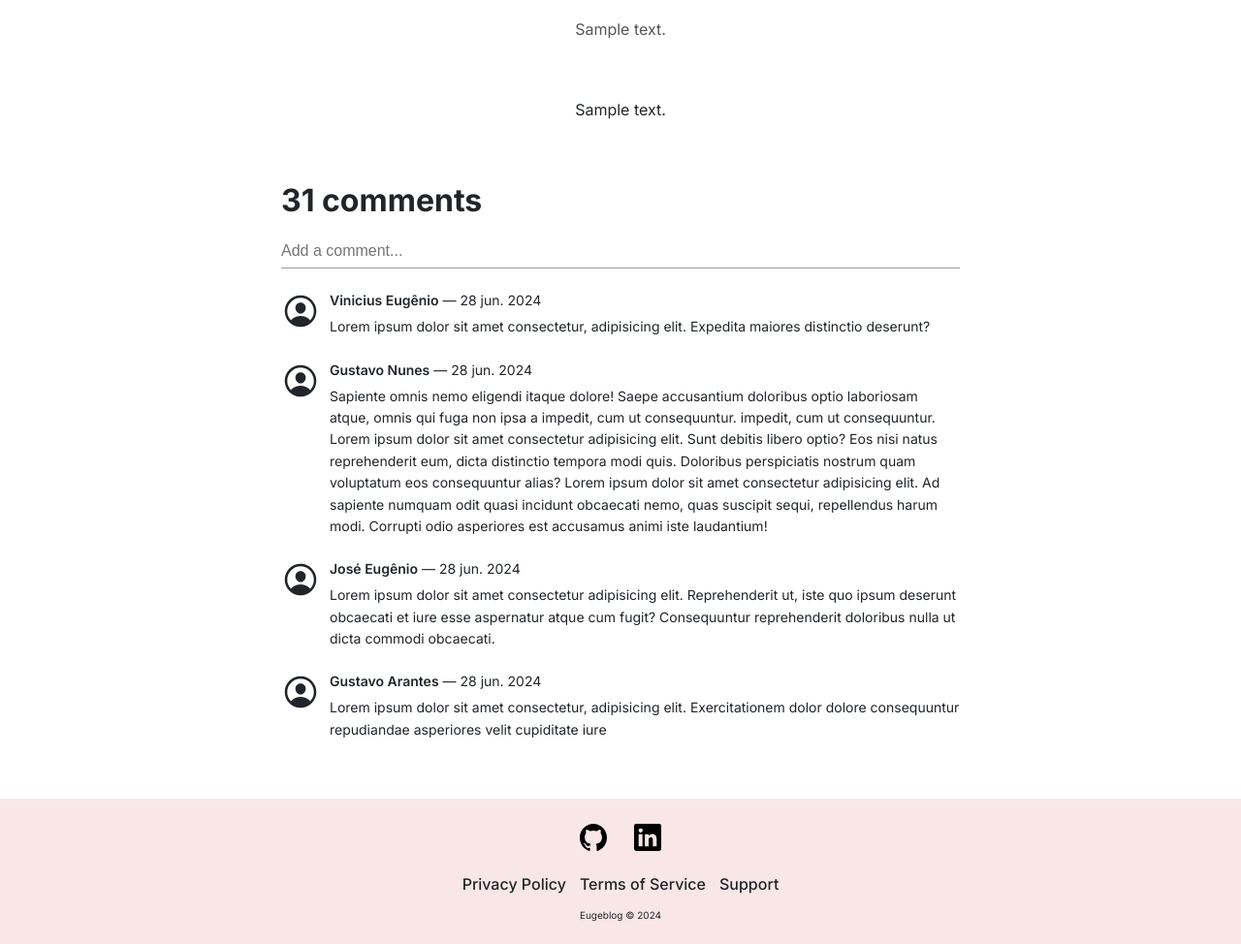
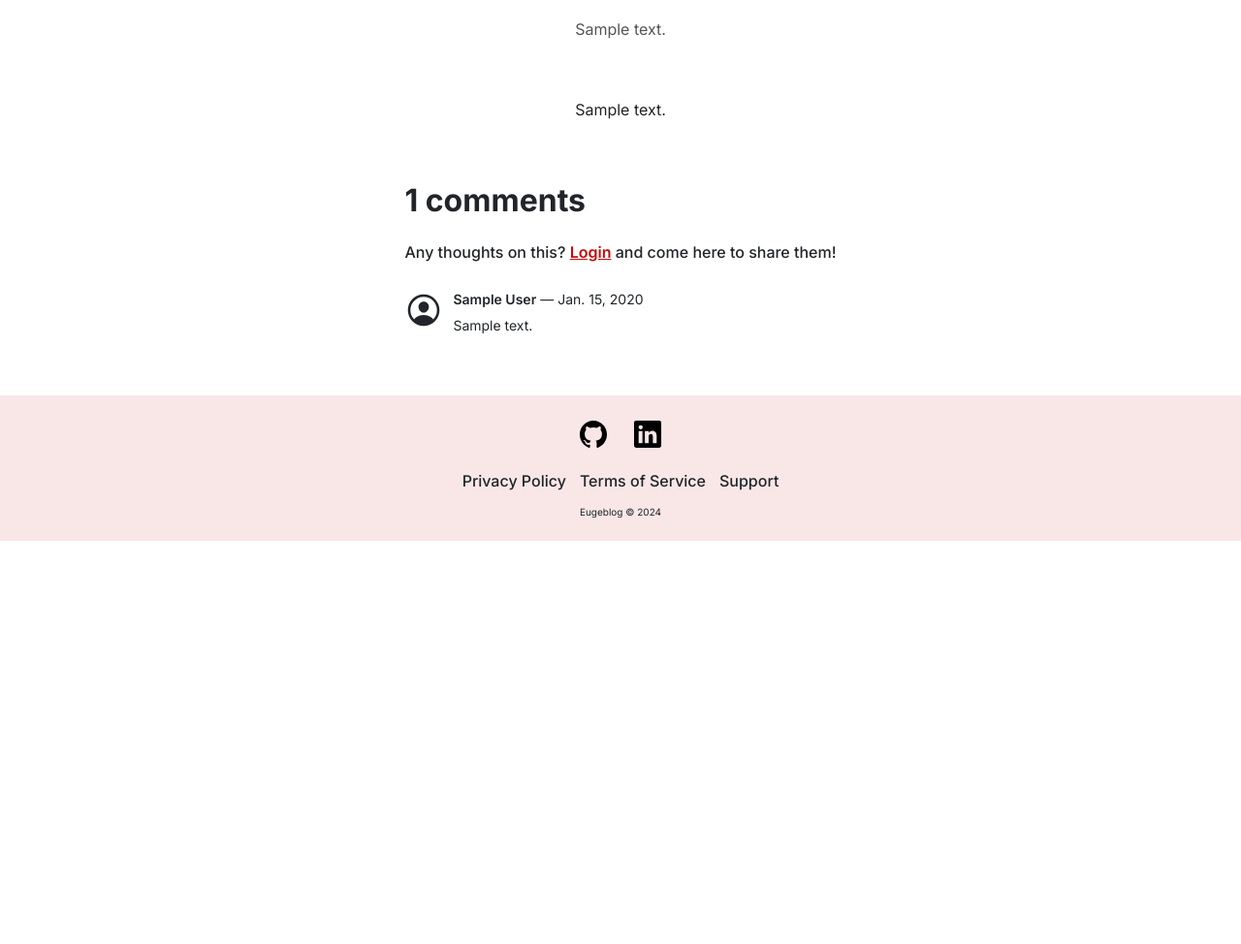
Before and after one commit to viniciuseugenio/eugeblog, a Django app: page /posts/details/1 in a window 1280 px wide. Shown: the part 534-1508 px from the top of the page at 97% size. After the commit the page ends 1092 px from the top, so only its background shows below. Run offline with Django 5.2, Linux system fonts and the light colour scheme; tables that the repository leaves empty hold one stand-in row (values such as "Sample post"); grey boxes marked "Sample" are stand-in pictures.

Commit message:
Implement comment functionality

```diff
--- a/posts/admin.py
+++ b/posts/admin.py
@@ -1,5 +1,5 @@
 from django.contrib import admin
-from .models import Category, Post
+from .models import Category, Post, Comment
 from django_summernote.admin import SummernoteModelAdmin
 
 
@@ -18,3 +18,4 @@ class PostAdmin(SummernoteModelAdmin):
 
 
 admin.site.register(Category)
+admin.site.register(Comment)
--- a/posts/models.py
+++ b/posts/models.py
@@ -22,6 +22,7 @@ class Post(models.Model):
     author = models.ForeignKey(
         User, null=True, on_delete=models.SET_NULL, verbose_name=_("Author")
     )
+
     image = ResizedImageField(
         size=[1366, 768],
         scale=2,
@@ -50,3 +51,19 @@ class Post(models.Model):
 
     def __str__(self):
         return self.title
+
+
+class Comment(models.Model):
+    post = models.ForeignKey(Post, on_delete=models.CASCADE, verbose_name=_("Post"))
+    author = models.ForeignKey(
+        User, null=True, on_delete=models.SET_NULL, verbose_name=_("Author")
+    )
+    comment = models.TextField()
+    created_at = models.DateTimeField(auto_now_add=True)
+
+    class Meta:
+        verbose_name = _("Comment")
+        verbose_name_plural = _("Comments")
+
+    def __str__(self):
+        return f"{self.author} - {self.post} ({self.post.pk})"
--- a/posts/templates/posts/details.html
+++ b/posts/templates/posts/details.html
@@ -47,15 +47,36 @@
       </div>
 
       <div class="post-comments-container">
-        <h3 class="comments-counter">31 comments</h3>
+        <h3 class="comments-counter">{{ qty_comments }} comments</h3>
 
-        <input
+        {% if request.user.is_authenticated %}
+          <form action="{% url "posts:comment_view" %}" class="form-comment" method="post">
+            {% csrf_token %}
+            <input type="hidden" name="post" value="{{ post.pk }}">
+
+            <textarea
               class="comment-input"
               type="text"
+              name="comment"
+              rows='1'
               placeholder="Add a comment..."
-        />
+              required
+            ></textarea>
+
+            <div class="btns-container">
+              <button class="btn-primary btn-cancel" type="button">Cancel</button>
+              <button class="btn-primary btn-comment" type="submit">Comment</button>
+            </div>
+          </form>
+        {% else %}
+          <h2 class="comment-login-message">
+            Any thoughts on this?
+            <a class="font-w-600" href="{% url "account_login" %}?next={% url "posts:details_view" post.pk %}">Login</a>
+            and come here to share them!</h2>
+        {% endif %}
 
         <div class="post-comments">
+          {% for comment in comments %}
             <div class="comment">
               <ion-icon
                 class="user-icon"
@@ -63,71 +84,14 @@
               ></ion-icon>
 
               <div class="comment-details">
-              <span class="comment-author">Vinicius Eugênio</span> &mdash; 28
-              jun. 2024
+                <span class="comment-author">{{ comment.author.get_full_name }}</span> &mdash; {{ comment.created_at|naturalday|title}}
               </div>
               <p class="comment-text">
-              Lorem ipsum dolor sit amet consectetur, adipisicing elit.
-              Expedita maiores distinctio deserunt?
+                {{ comment.comment }}
               </p>
             </div>
-          <div class="comment">
-            <ion-icon
-              class="user-icon"
-              name="person-circle-outline"
-            ></ion-icon>
+          {% endfor %}
 
-            <div class="comment-details">
-              <span class="comment-author">Gustavo Nunes</span> &mdash; 28
-              jun. 2024
-            </div>
-            <p class="comment-text">
-              Sapiente omnis nemo eligendi itaque dolore! Saepe accusantium
-              doloribus optio laboriosam atque, omnis qui fuga non ipsa a
-              impedit, cum ut consequuntur. impedit, cum ut consequuntur.
-              Lorem ipsum dolor sit amet consectetur adipisicing elit. Sunt
-              debitis libero optio? Eos nisi natus reprehenderit eum, dicta
-              distinctio tempora modi quis. Doloribus perspiciatis nostrum
-              quam voluptatum eos consequuntur alias? Lorem ipsum dolor sit
-              amet consectetur adipisicing elit. Ad sapiente numquam odit
-              quasi incidunt obcaecati nemo, quas suscipit sequi, repellendus
-              harum modi. Corrupti odio asperiores est accusamus animi iste
-              laudantium!
-            </p>
-          </div>
-          <div class="comment">
-            <ion-icon
-              class="user-icon"
-              name="person-circle-outline"
-            ></ion-icon>
-
-            <div class="comment-details">
-              <span class="comment-author">José Eugênio</span> &mdash; 28 jun.
-              2024
-            </div>
-            <p class="comment-text">
-              Lorem ipsum dolor sit amet consectetur adipisicing elit.
-              Reprehenderit ut, iste quo ipsum deserunt obcaecati et iure esse
-              aspernatur atque cum fugit? Consequuntur reprehenderit doloribus
-              nulla ut dicta commodi obcaecati.
-            </p>
-          </div>
-          <div class="comment">
-            <ion-icon
-              class="user-icon"
-              name="person-circle-outline"
-            ></ion-icon>
-
-            <div class="comment-details">
-              <span class="comment-author">Gustavo Arantes</span> &mdash; 28
-              jun. 2024
-            </div>
-            <p class="comment-text">
-              Lorem ipsum dolor sit amet consectetur, adipisicing elit.
-              Exercitationem dolor dolore consequuntur repudiandae asperiores
-              velit cupiditate iure
-            </p>
-          </div>
         </div>
       </div>
     </div>
--- a/posts/urls.py
+++ b/posts/urls.py
@@ -6,4 +6,5 @@ app_name = "posts"
 urlpatterns = [
     path("", views.PostsList.as_view(), name="list_view"),
     path("posts/details/<int:pk>", views.PostDetails.as_view(), name="details_view"),
+    path("posts/comment/", views.PostComment.as_view(), name="comment_view"),
 ]
--- a/posts/views.py
+++ b/posts/views.py
@@ -1,5 +1,11 @@
-from django.views.generic import ListView, DetailView
-from .models import Post
+from typing import Any
+from django.db.models import Count
+from django.shortcuts import redirect
+from django.views.generic import ListView, DetailView, View
+from .models import Post, Comment
+from django.contrib.auth import get_user_model
+
+User = get_user_model()
 
 
 class PostsList(ListView):
@@ -15,3 +21,40 @@ class PostDetails(DetailView):
     context_object_name = "post"
     template_name = "posts/details.html"
     pk_url_kwarg = "pk"
+
+    def get_context_data(self, **kwargs: Any) -> dict[str, Any]:
+        context = super().get_context_data(**kwargs)
+        comments = Comment.objects.filter(post=self.get_object()).order_by("-id")
+
+        context.update(
+            {
+                "comments": comments,
+                "qty_comments": comments.count(),
+            }
+        )
+
+        return context
+
+
+class PostComment(View):
+    def get(self, request, *args, **kwargs):
+        return redirect("posts:list_view")
+
+    def post(self, request, *args, **kwargs):
+        post_id = request.POST.get("post")
+        content = request.POST.get("comment").strip()
+
+        if content.isspace() or not content:
+            # TODO: Add error message
+            return redirect("posts:details_view", post_id)
+
+        post_obj = Post.objects.get(id=post_id)
+
+        Comment.objects.create(
+            author=self.request.user,
+            post=post_obj,
+            comment=content,
+        )
+
+        # TODO: Add created message
+        return redirect("posts:details_view", post_id)
--- a/templates/static/css/main.css
+++ b/templates/static/css/main.css
@@ -49,6 +49,10 @@ a:visited {
 a:hover,
 a:active {
   color: var(--primary-shade-2);
+}
+
+textarea {
+  font-family: "Inter", sans-serif;
 }
 
 .btn-primary {
--- a/templates/static/css/styles.css
+++ b/templates/static/css/styles.css
@@ -223,19 +223,71 @@
   margin-bottom: 2.4rem;
 }
 
+.form-comment {
+  margin-bottom: 3rem;
+  position: relative;
+  transition: .5s all;
+}
+
+.form-focus {
+  margin-bottom: 6rem;
+}
+
 .comment-input {
   border: none;
   width: 100%;
+  height: 2.8rem;
   font-size: 1.6rem;
-  margin-bottom: 2.4rem;
   padding-bottom: 0.8rem;
-  border-bottom: solid 0.5px rgba(0, 0, 0, 0.4);
+  border-bottom: solid 0.1rem rgba(0, 0, 0, 0.4);
+  resize: none;
   transition: all 0.5s;
 }
 
 .comment-input:focus {
   outline: none;
   border-bottom: solid 0.1rem var(--primary-color);
+}
+
+.comment-input::-webkit-scrollbar {
+  width: 0px;
+}
+
+.btns-container {
+  position: absolute;
+  right: 0;
+  top: 5rem;
+  /* transition: .3s all; */
+
+  /* Completely hide element */
+  opacity: 0;
+  visibility: hidden;
+  pointer-events: none;
+}
+
+.btn-active {
+  opacity: 1;
+  pointer-events: auto;
+  visibility: visible;
+}
+
+.btn-comment,
+.btn-cancel {
+  font-size: 1.6rem;
+  padding: 0.8rem 1.2rem;
+  border-radius: 100rem;
+  transition: .3s all;
+}
+
+.btn-cancel {
+  background-color: #444;
+}
+
+
+.comment-login-message {
+  font-size: 1.6rem;
+  margin-bottom: 3rem;
+  font-weight: 500;
 }
 
 .comment {
--- a/templates/static/js/scripts.js
+++ b/templates/static/js/scripts.js
@@ -1,6 +1,23 @@
 "use strict";
 
 const allLinks = document.querySelectorAll("a:link");
+const btnComment = document.querySelector(".btn-comment");
+const btnCancel = document.querySelector(".btn-cancel");
+const commentInput = document.querySelector(".comment-input");
+const commentInputDefaultHeight = Number.parseInt(
+  getComputedStyle(commentInput).height
+);
+console.log(commentInputDefaultHeight);
+const formComment = document.querySelector(".form-comment");
+const btnsCommentContainer = document.querySelector(".btns-container");
+const btnsCommentContainerTop = Number.parseInt(
+  getComputedStyle(btnsCommentContainer).top
+);
+let btnsTopOffset;
+
+// Booleans for manipulateCommentClasses function
+const add = true;
+const remove = false;
 
 allLinks.forEach(function (link) {
   link.addEventListener("click", (e) => {
@@ -16,3 +33,63 @@ allLinks.forEach(function (link) {
     }
   });
 });
+
+function manipulateCommentClasses(add) {
+  if (add) {
+    formComment.classList.add("form-focus");
+    btnsCommentContainer.classList.add("btn-active");
+  } else {
+    formComment.classList.remove("form-focus");
+    btnsCommentContainer.classList.remove("btn-active");
+  }
+}
+
+// Show comment action buttons only when input is focused
+function showCommentBtns() {
+  formComment.addEventListener(
+    "focus",
+    (e) => {
+      if ([btnComment, btnCancel, commentInput].includes(e.target))
+        manipulateCommentClasses(add);
+    },
+    true
+  );
+
+  formComment.addEventListener(
+    "blur",
+    (e) => {
+      // If there's content in the input, buttons don't disappear
+      if (commentInput.value === "") {
+        manipulateCommentClasses(remove);
+      }
+    },
+    true
+  );
+}
+if (formComment) showCommentBtns();
+
+function cleanInputCancel() {
+  btnCancel.addEventListener("click", () => {
+    commentInput.value = "";
+    commentInput.style.height = `${commentInputDefaultHeight}px`;
+    btnsCommentContainer.style.top = `${commentInputDefaultHeight + 20}px`;
+    manipulateCommentClasses(remove);
+  });
+}
+if (formComment) cleanInputCancel();
+
+function autoAdjustTextAreaHeight() {
+  commentInput.addEventListener("keyup", (e) => {
+    commentInput.style.height = "auto";
+
+    const scHeight = e.target.scrollHeight;
+
+    // Calculate offset just once to avoid negative values
+    if (!btnsTopOffset) btnsTopOffset = btnsCommentContainerTop - scHeight;
+
+    // Adjust comment action buttons along with the changing height of input
+    btnsCommentContainer.style.top = `${scHeight + btnsTopOffset}px`;
+    commentInput.style.height = `${scHeight}px`;
+  });
+}
+if (commentInput) autoAdjustTextAreaHeight();
```
Lines whose indentation alone changed are shown as unchanged.
